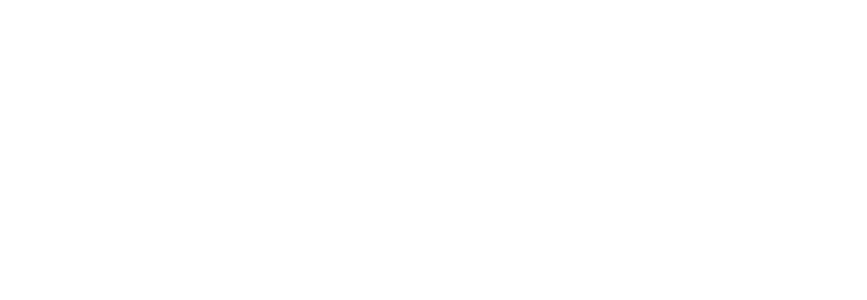
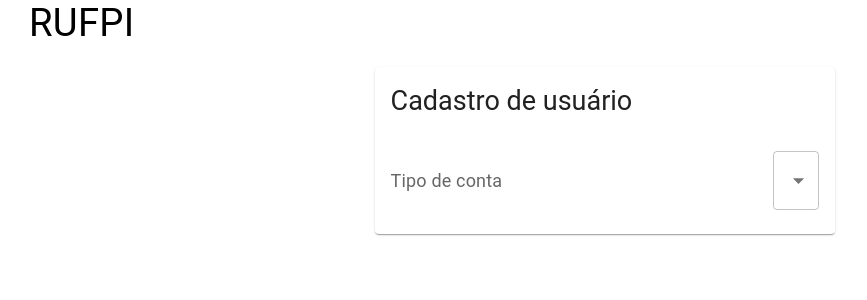
Before and after one commit to Laboratorio-FranCosMonX/RUFPI, a React (Vite) app in the folder frontend/: page /register in a window 1280 px wide. Shown: the top 300 px of the page, without its empty margins (35-902 px from the left). Built offline with nearby package versions, Linux system fonts and the light colour scheme.

Commit message:
implementando interface visual do cadastro de novos usuários

```diff
--- a/frontend/src/index.css
+++ b/frontend/src/index.css
@@ -13,5 +13,5 @@
   align-items: center;
   justify-content: center;
   width: 100vw;
-  height: 100vh;
+  min-height: 100vh;
 }
--- a/frontend/src/login/Login.tsx
+++ b/frontend/src/login/Login.tsx
@@ -1,7 +1,9 @@
 import { Box, Button, Card, CardContent, CardHeader, Container, Grid2, TextField, Typography } from "@mui/material";
 import { FormEvent } from "react";
+import { useNavigate } from "react-router-dom";
 
 export default function Login() {
+  const navigate = useNavigate()
 
   const handleSubmit = (e: FormEvent<HTMLFormElement>) => {
 
@@ -39,7 +41,9 @@
               fullWidth
             />
             <Grid2 width="100%" display="flex" justifyContent="space-between">
-              <Button>Cadastrar-se</Button>
+              <Button onClick={() => {
+                navigate("/register")
+              }}>Cadastrar-se</Button>
               <Button type="submit" variant="contained">
                 Entrar
               </Button>
--- a/frontend/src/register/Register.tsx
+++ b/frontend/src/register/Register.tsx
@@ -1,7 +1,90 @@
+import { Box, Button, Card, CardContent, CardHeader, Container, Divider, InputLabel, MenuItem, Select, SelectChangeEvent, TextField, Typography } from "@mui/material";
+import { useState } from "react";
+
 const Cadastro = () => {
+
+  const [tipoConta, setTipoConta] = useState<number>(-1);
+
+  const handleSelectChange = (event: SelectChangeEvent) => {
+    setTipoConta(parseInt(event.target.value));
+  }
+
   return (
-    <>
-    </>
+    <Container sx={{ padding: 0, width: "100vw", minHeight: "100vh", display: 'flex', flexDirection: "column", justifyContent: "flex-start", alignItems: 'center' }}>
+      <Box width="100%" display={"flex"} marginBottom={"20px"} justifyContent={'space-between'}>
+        <Typography variant="h4">RUFPI</Typography>
+      </Box>
+
+      <Card variant="elevation" sx={{ width: { xs: '100%', sm: '75%', md: '50%', lg: '40%', xl: '30%' } }}>
+        <CardHeader title={"Cadastro de usuário"} />
+        <form>
+          <CardContent sx={{ display: 'flex', flexDirection: "column", gap: '7px' }}>
+            <Box display={"flex"} justifyContent={"space-between"} alignItems={'center'}>
+
+              <InputLabel id="tipoDeConta">Tipo de conta</InputLabel>
+              <Select
+                labelId="tipoDeConta"
+                onChange={handleSelectChange}
+              >
+                <MenuItem value={0}>Discente</MenuItem>
+                <MenuItem value={1}>Administrador</MenuItem>
+              </Select>
+            </Box>
+            {tipoConta != -1 &&
+              <>
+                <Divider />
+                <TextField
+                  label="CPF"
+                  type="text"
+                  variant="outlined"
+                  required
+                  fullWidth
+                />
+                <TextField
+                  label="Nome Completo"
+                  type="text"
+                  variant="outlined"
+                  required
+                  fullWidth
+                />
+                <TextField
+                  label="Email"
+                  type="email"
+                  variant="outlined"
+                  required
+                  fullWidth
+                />
+                <TextField
+                  label={tipoConta == 0 ? "matricula" : "Siape"}
+                  type="number"
+                  variant="outlined"
+                  required
+                  fullWidth
+                />
+                <TextField
+                  label="Senha"
+                  type="password"
+                  variant="outlined"
+                  required
+                  fullWidth
+                />
+                <TextField
+                  label="Repetir senha"
+                  type="password"
+                  variant="outlined"
+                  required
+                  fullWidth
+                />
+                <Box display={'flex'} justifyContent={"space-between"}>
+                  <Button variant="contained">Cancelar</Button>
+                  <Button variant="contained">Confirmar solicitação</Button>
+                </Box>
+              </>
+            }
+          </CardContent>
+        </form>
+      </Card>
+    </Container>
   )
 }
 
```
